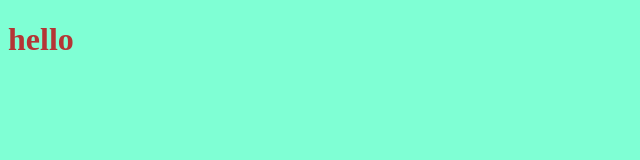
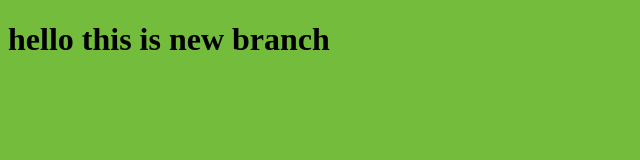
Before and after one commit to ameer-code/myproject, a plain HTML site: page index.html in a window 1280 px wide. Shown: the whole page, without its empty margins (0-640 px from the left). Drawn offline with Linux system fonts and the light colour scheme.

Commit message:
changing style and h1

```diff
--- a/index.html
+++ b/index.html
@@ -5,10 +5,10 @@
     <meta http-equiv="X-UA-Compatible" content="IE=edge">
     <meta name="viewport" content="width=device-width, initial-scale=1.0">
     <link rel="stylesheet" href="style.css">
-    <title>git</title>
+    <title>hello this is new branch</title>
 </head>
 <body>
-    <h1>hello</h1>
+    <h1>hello this is new branch</h1>
     <script src="app.js"></script>
 </body>
 </html>
--- a/style.css
+++ b/style.css
@@ -1,6 +1,6 @@
 h1{
-    color: rgb(181, 53, 53);
+    color:black;
 }
 body{
-    background-color:aquamarine
+    background-color:rgb(116, 189, 60)
 }
```
